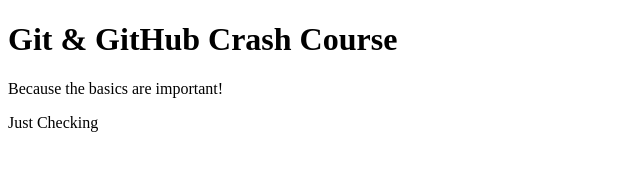
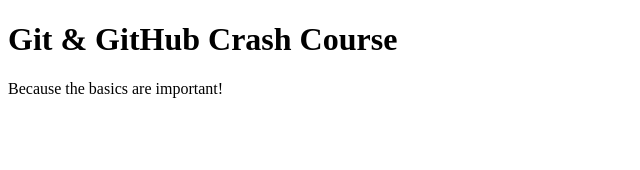
Before and after one commit to ShivamPareek69/github-crash-course, a plain HTML site: page index.html in a window 1280 px wide. Shown: the whole page, without its empty margins (0-640 px from the left). Drawn offline with Linux system fonts and the light colour scheme.

Commit message:
Revert "Test"
This reverts commit 275ba769c886dcb6f466866b8916dc033f4f504c.

```diff
--- a/index.html
+++ b/index.html
@@ -9,6 +9,5 @@
   <body>
     <h1>Git & GitHub Crash Course</h1>
     <p>Because the basics are important!</p>
-    <p>Just Checking</p>
   </body>
 </html>
```
